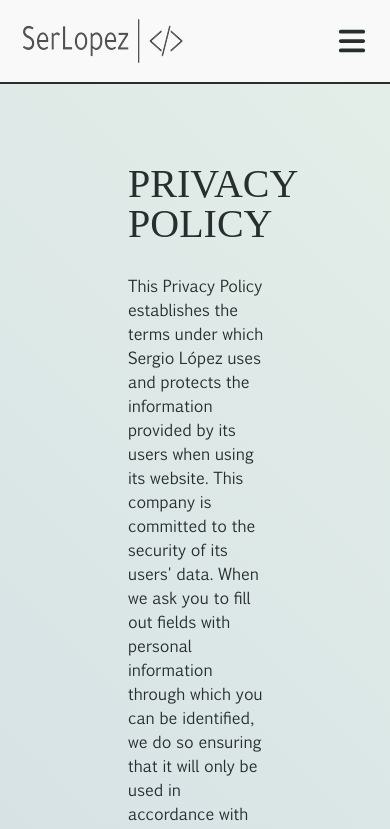
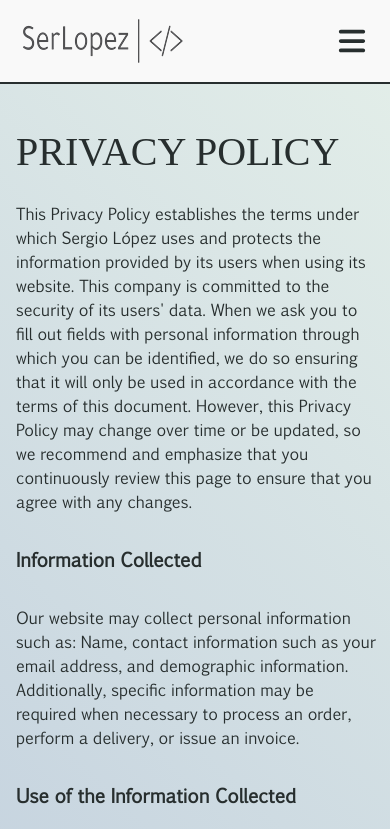
Before and after one commit to monsieurlopez/site_web_2.0, a React (Create React App) app: page /conditions in a window 390 px wide. Shown: the top 829 px of the page. Built offline with nearby package versions, Linux system fonts and the light colour scheme; a web font is replaced by a local one.

Commit message:
<fix> change style for responsive mobile conditions.css

```diff
--- a/src/components/pages/Conditions/Conditions.css
+++ b/src/components/pages/Conditions/Conditions.css
@@ -4,3 +4,9 @@
   flex-direction: column;
   gap: 2rem;
 }
+
+@media (max-width: 576px) {
+  .conditions {
+    padding: 2rem 1rem;
+  }
+}
```
